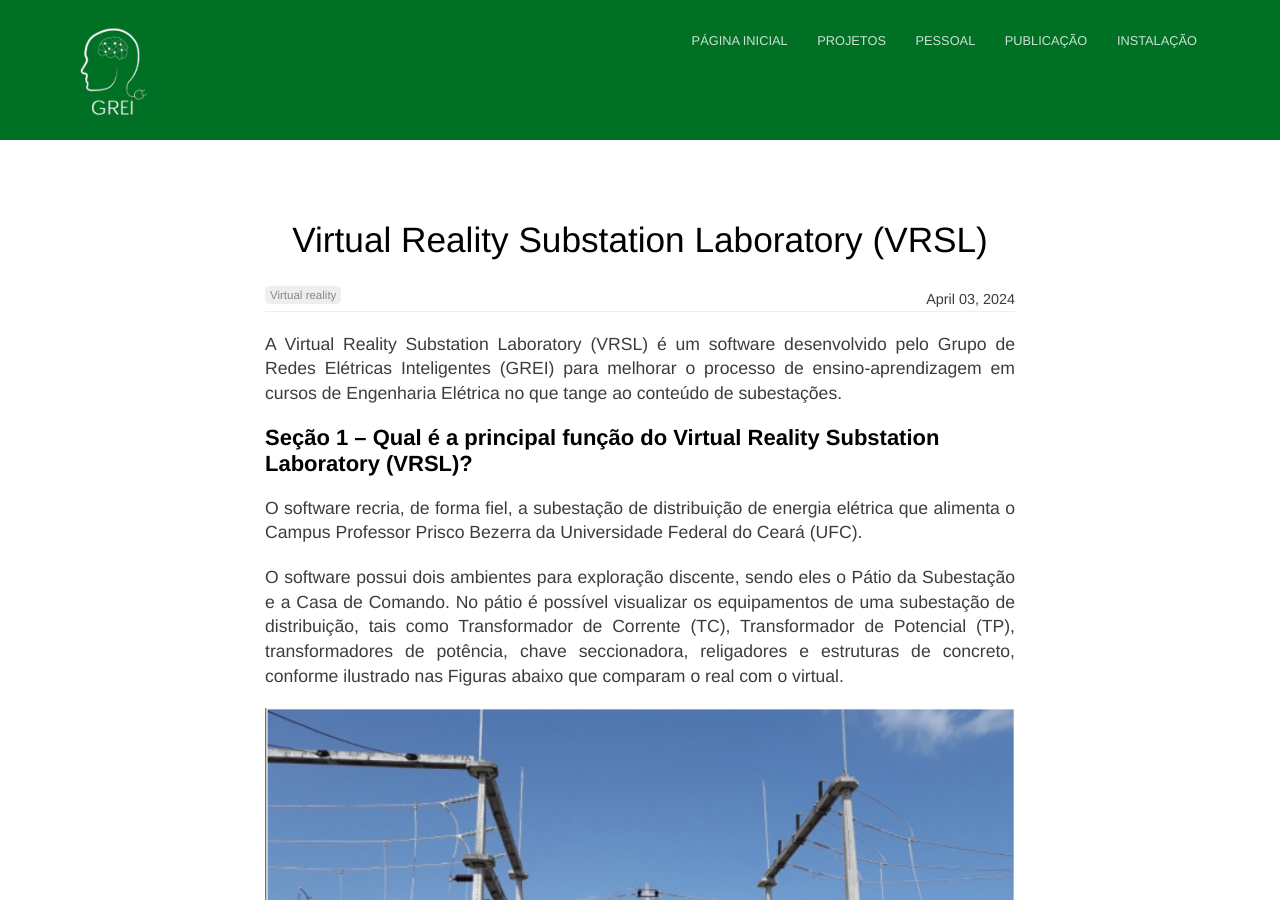
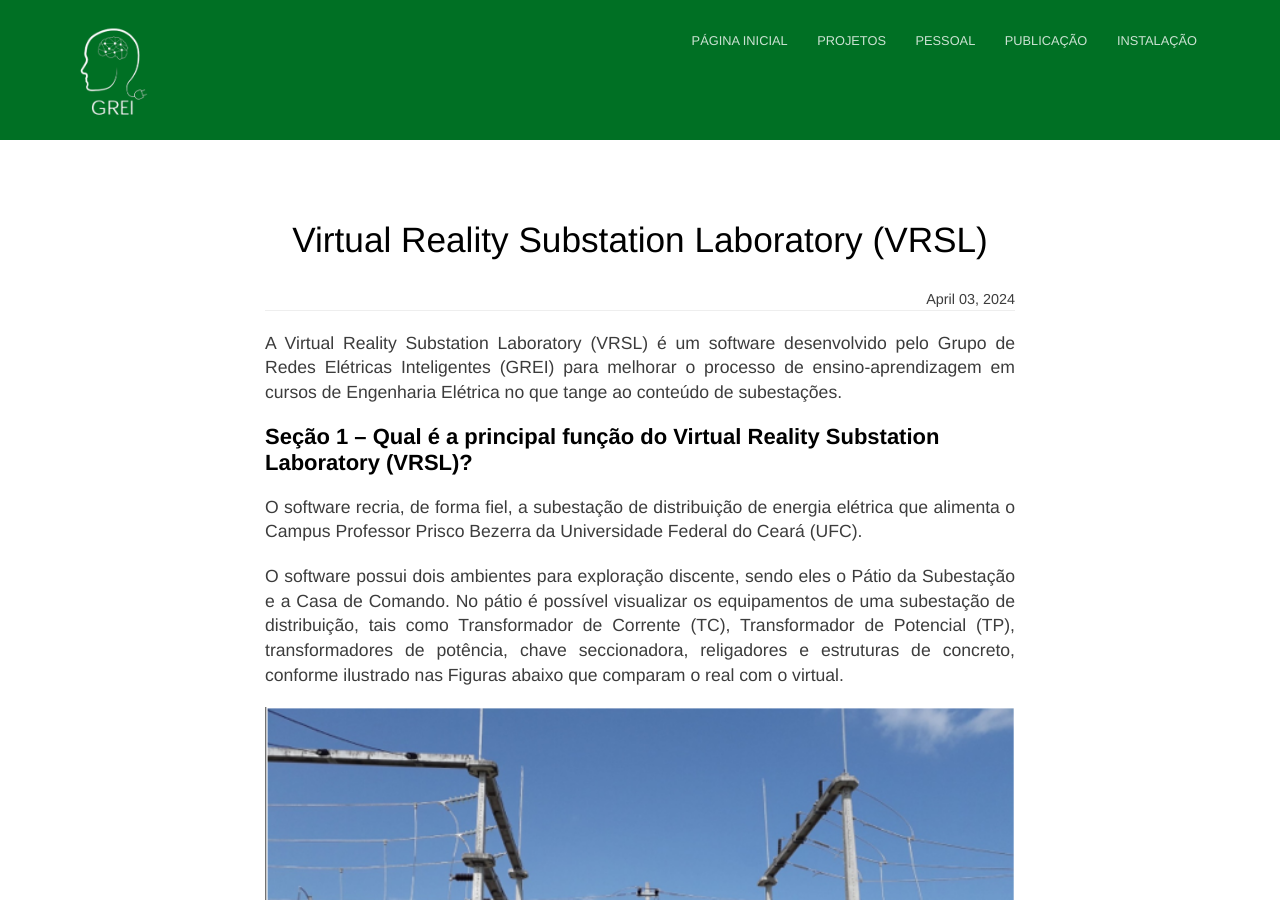
Before and after one commit to Gabriell89222/Gabriell89222.github.io, a Jekyll site: the page built from _posts/2024-04-03-virtual-reality-substation-laboratory.md, in a window 1280 px wide and 900 px high. Built offline with Jekyll 4.4.1, drawn with Linux system fonts in a browser that asks for light colours.

Commit message:
Removido a categorial do projeto da sub

```diff
--- a/_posts/2024-04-03-virtual-reality-substation-laboratory.md
+++ b/_posts/2024-04-03-virtual-reality-substation-laboratory.md
@@ -2,7 +2,6 @@
 date: 2024-04-03
 title: Virtual Reality Substation Laboratory (VRSL)
 categories:
-  - Virtual Reality
 ---
 
 A Virtual Reality Substation Laboratory (VRSL) é um software desenvolvido pelo Grupo de Redes Elétricas Inteligentes (GREI) para melhorar o processo de ensino-aprendizagem em cursos de Engenharia Elétrica no que tange ao conteúdo de subestações.
```
